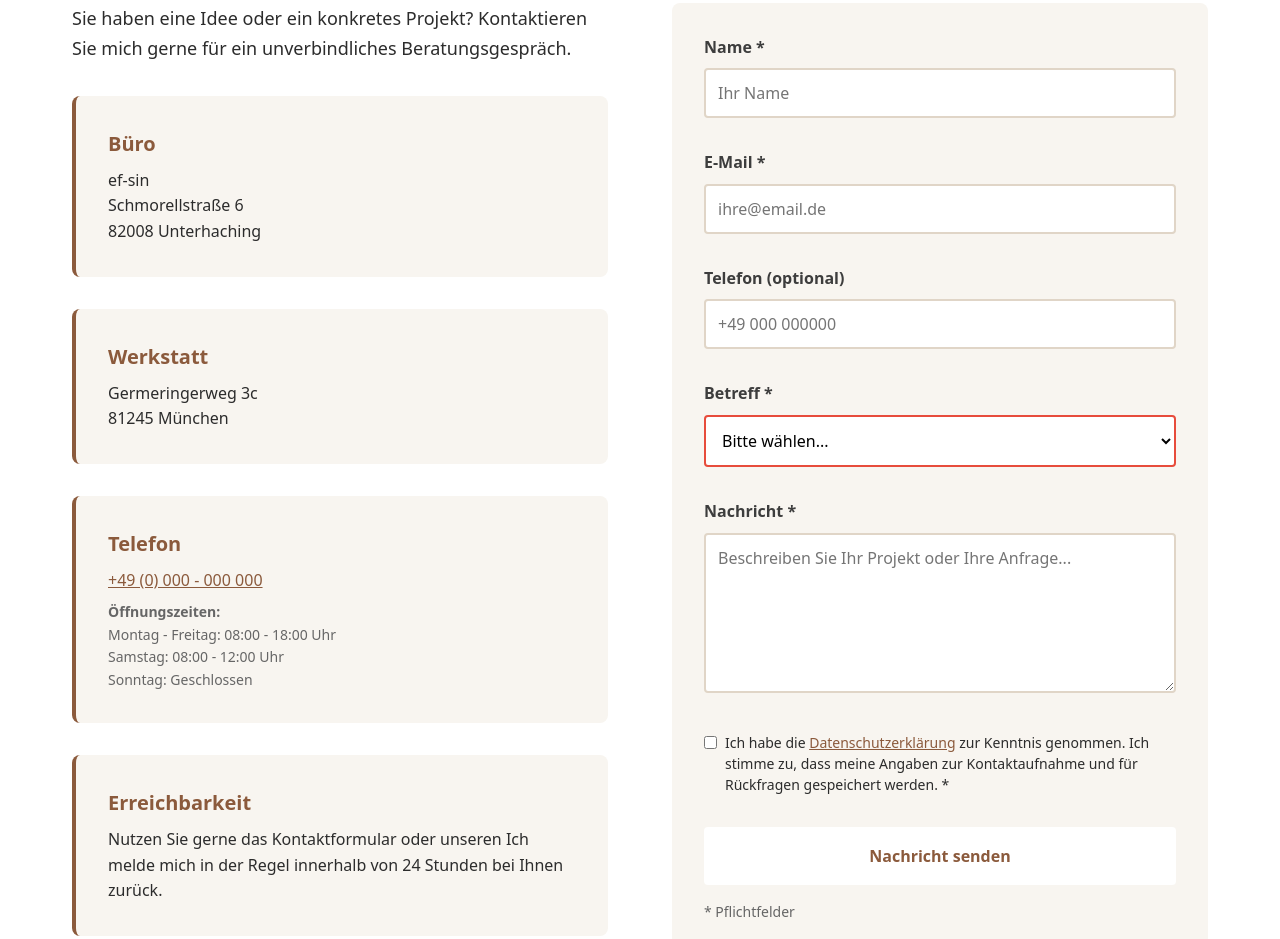
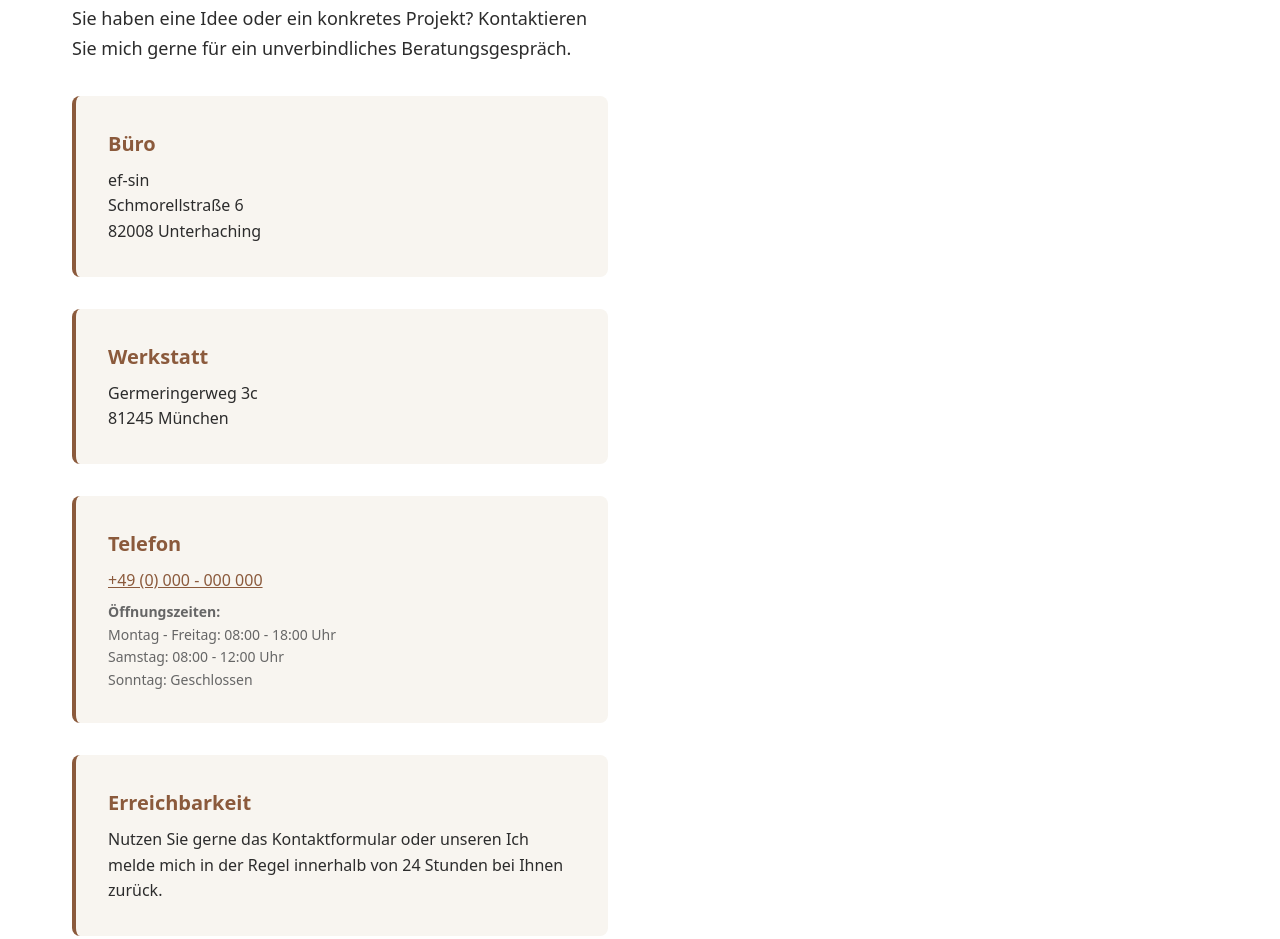
Before and after one commit to MKI13/MKI13.github.io, a plain HTML site: page contact.html in a window 1280 px wide. Shown: the part 491-1430 px from the top of the page. Drawn offline with Linux system fonts and the light colour scheme.

Commit message:
Remove contact form from contact page

```diff
--- a/contact.html
+++ b/contact.html
@@ -115,116 +115,6 @@
                     Das Formular funktioniert OHNE JavaScript.
                     Browser-native Validierung durch required, type="email" etc.
                     -->
-                    <form
-                        action="https://formspree.io/f/IHRE_FORM_ID_HIER"
-                        method="POST"
-                        class="contact-form"
-                        aria-label="Kontaktformular"
-                    >
-                        <!-- Honeypot gegen Spam-Bots (versteckt per CSS) -->
-                        <input
-                            type="text"
-                            name="_gotcha"
-                            class="honeypot"
-                            tabindex="-1"
-                            autocomplete="off"
-                            aria-hidden="true"
-                        >
-
-                        <div class="form-group">
-                            <label for="name" class="form-label">Name *</label>
-                            <input
-                                type="text"
-                                id="name"
-                                name="name"
-                                class="form-input"
-                                required
-                                aria-required="true"
-                                placeholder="Ihr Name"
-                            >
-                        </div>
-
-                        <div class="form-group">
-                            <label for="email" class="form-label">E-Mail *</label>
-                            <input
-                                type="email"
-                                id="email"
-                                name="email"
-                                class="form-input"
-                                required
-                                aria-required="true"
-                                placeholder="ihre@email.de"
-                            >
-                        </div>
-
-                        <div class="form-group">
-                            <label for="phone" class="form-label">Telefon (optional)</label>
-                            <input
-                                type="tel"
-                                id="phone"
-                                name="phone"
-                                class="form-input"
-                                placeholder="+49 000 000000"
-                            >
-                        </div>
-
-                        <div class="form-group">
-                            <label for="subject" class="form-label">Betreff *</label>
-                            <select
-                                id="subject"
-                                name="subject"
-                                class="form-input"
-                                required
-                                aria-required="true"
-                            >
-                                <option value="">Bitte wählen...</option>
-                                <option value="moebel">Möbelbau nach Maß</option>
-                                <option value="kueche">Küche / Schränke</option>
-                                <option value="innenausbau">Innenausbau</option>
-                                <option value="reparatur">Reparatur / Restaurierung</option>
-                                <option value="beratung">Allgemeine Beratung</option>
-                                <option value="sonstiges">Sonstiges</option>
-                            </select>
-                        </div>
-
-                        <div class="form-group">
-                            <label for="message" class="form-label">Nachricht *</label>
-                            <textarea
-                                id="message"
-                                name="message"
-                                class="form-input form-textarea"
-                                required
-                                aria-required="true"
-                                rows="6"
-                                placeholder="Beschreiben Sie Ihr Projekt oder Ihre Anfrage..."
-                            ></textarea>
-                        </div>
-
-                        <div class="form-group">
-                            <label class="checkbox-label">
-                                <input
-                                    type="checkbox"
-                                    name="privacy"
-                                    required
-                                    aria-required="true"
-                                >
-                                <span>
-                                    Ich habe die
-                                    <a href="datenschutz.html" class="form-link" target="_blank">Datenschutzerklärung</a>
-                                    zur Kenntnis genommen. Ich stimme zu, dass meine Angaben zur Kontaktaufnahme
-                                    und für Rückfragen gespeichert werden. *
-                                </span>
-                            </label>
-                        </div>
-
-                        <button type="submit" class="btn btn-primary btn-full">
-                            Nachricht senden
-                        </button>
-
-                        <p class="form-note">
-                            * Pflichtfelder
-                        </p>
-                    </form>
                 </div>
             </div>
         </div>
```
